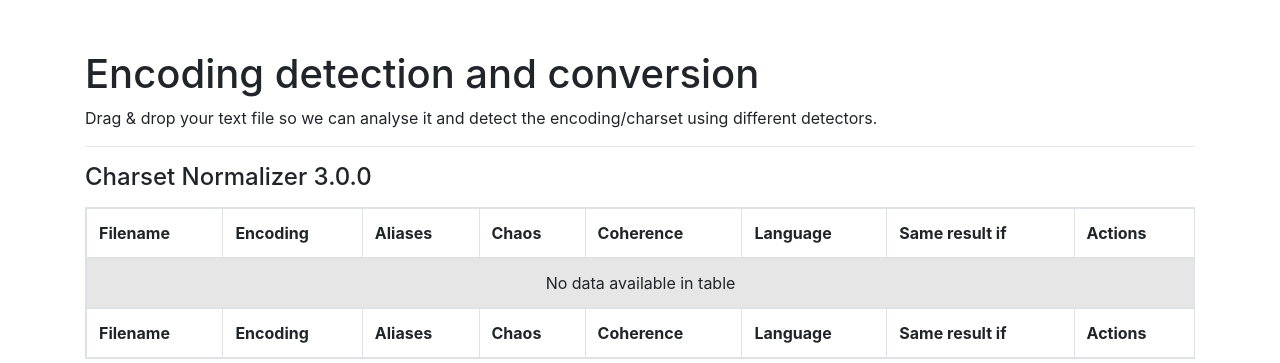
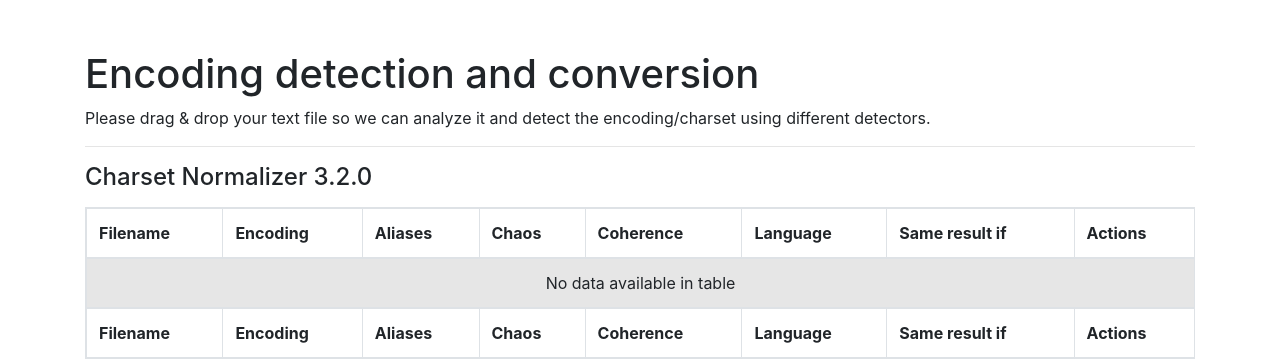
Before and after one commit to Ousret/charset_normalizer_web, a Flask app: page / in a window 1280 px wide. Shown: the part 56-419 px from the top of the page. Run offline with Flask 3, Linux system fonts and the light colour scheme; some libraries are stand-ins or nearby versions.

Commit message:
Update index.html

```diff
--- a/templates/index.html
+++ b/templates/index.html
@@ -5,7 +5,7 @@
     <meta charset="utf-8">
     <meta name="viewport" content="width=device-width, initial-scale=1, shrink-to-fit=no">
 
-    <title>Charset Normalizer | Chardet | cChardet Live Demonstration</title>
+    <title>Charset-Normalizer Live Demo | Encoding detector online | Convert text to unicode</title>
 
     <meta name="description"
           content="Decode any text file against three different charset detector and see what happen immediately">
@@ -50,12 +50,12 @@
                 <h1>Encoding detection and conversion</h1>
 
                 <p>
-                    Drag & drop your text file so we can analyse it and detect the encoding/charset using different detectors.
+                    Please drag & drop your text file so we can analyze it and detect the encoding/charset using different detectors.
                 </p>
 
                 <form action="/decode" class="dropzone" id="file-encoding-detection-dropzone"></form>
                 <hr>
-                <h4>Charset Normalizer 3.0.0</h4>
+                <h4>Charset Normalizer 3.2.0</h4>
                 <table id="table-charset-normalizer-results" class="table table-striped table-bordered">
                     <thead>
                     <tr>
```
